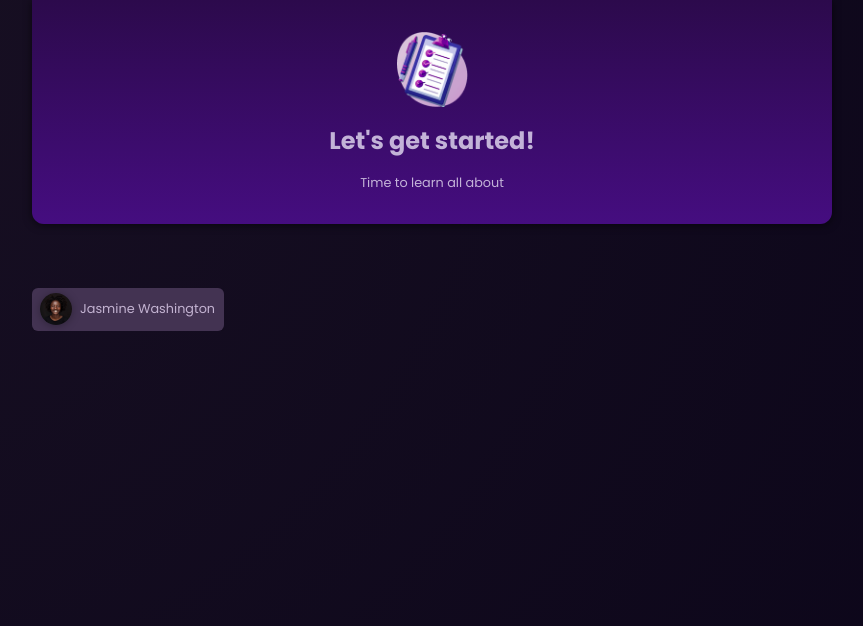
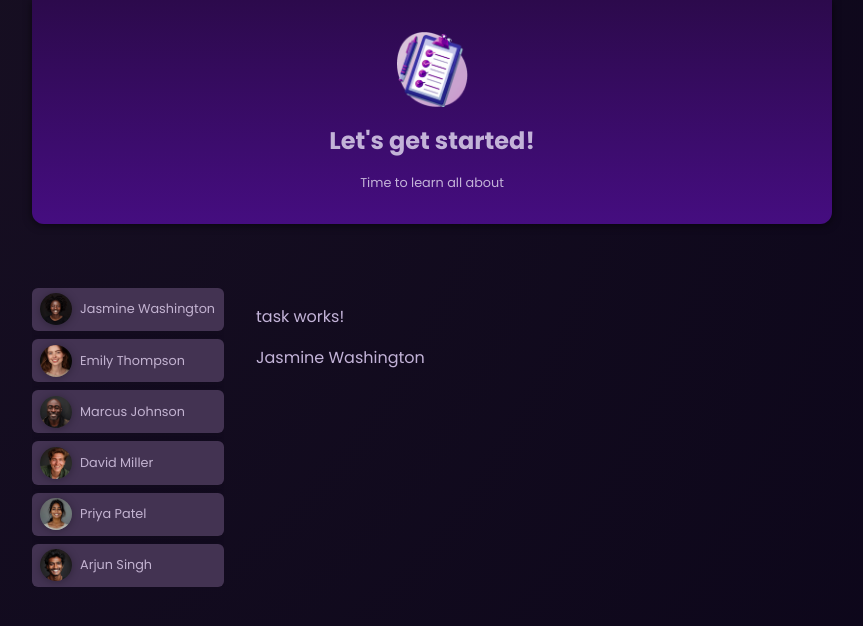
Before and after one commit to alifbelajar97/tutorial-angular, an Angular app: page / in a window 1280 px wide. Shown: the top 626 px of the page, without its empty margins (208-1071 px from the left). Built offline with nearby package versions, Linux system fonts and the light colour scheme.

Commit message:
input exercise

```diff
--- a/src/app/app.component.html
+++ b/src/app/app.component.html
@@ -1,12 +1,11 @@
 <app-header />
 <main>
     <ul id="users">
+        @for (user of users; track user.id) {
         <li>
-            <app-user
-            [id]="users[0].id"
-            [avatar]="users[0].avatar"
-            [name]="users[0].name"
-            (select)="onSelect($event)" />
+            <app-user [id]="user.id" [avatar]="user.avatar" [name]="user.name" (select)="onSelect($event)" />
         </li>
+        }
     </ul>
+    <app-task [name]="selectedUser.name"/>
 </main>
--- a/src/app/app.component.ts
+++ b/src/app/app.component.ts
@@ -2,20 +2,27 @@
 import { HeaderComponent } from './components/header/header.component';
 import { UserComponent } from './components/user/user.component';
 import { DUMMY_USERS } from './mocks/dummy-user';
+import { TaskComponent } from './components/task/task.component';
 
 @Component({
   selector: 'app-root',
   imports: [
     HeaderComponent,
-    UserComponent
+    UserComponent,
+    TaskComponent
   ],
   templateUrl: './app.component.html',
   styleUrl: './app.component.css'
 })
 export class AppComponent {
   users = DUMMY_USERS;
+  selectedUserId = 'u1';
+
+  get selectedUser(){
+    return this.users.find(user => user.id == this.selectedUserId)!;
+  }
 
   onSelect(id: any){
-    console.log('ID', id)
+    this.selectedUserId = id;
   }
 }
--- /dev/null
+++ b/src/app/components/task/task.component.html
@@ -0,0 +1,2 @@
+<p>task works!</p>
+{{ name }}
```
Also changed, not shown: src/app/components/task/task.component.ts (added, +11 -0 lines), src/app/components/task/task.component.css (added), 1 other file (tests, documents, lock files or other folders).
